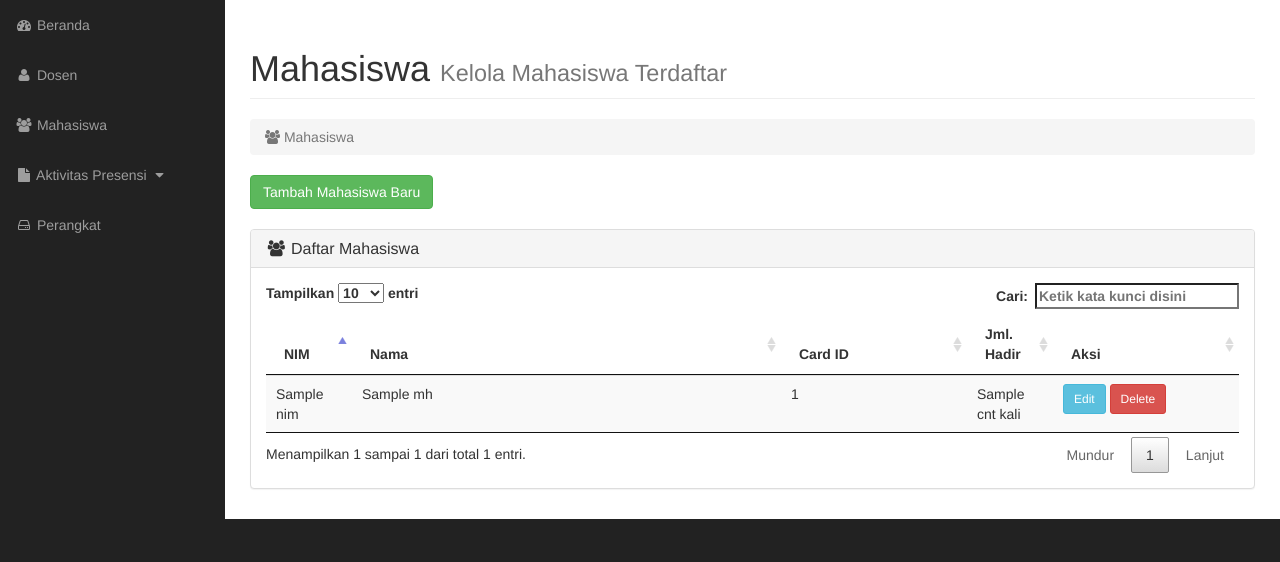
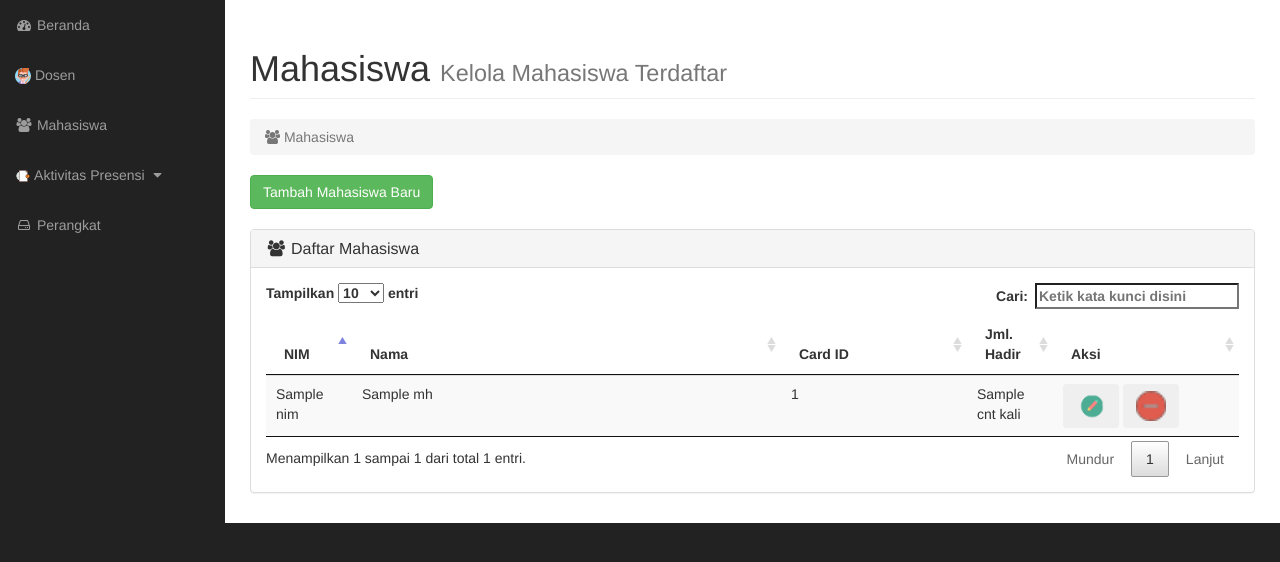
Before and after one commit to dwichan0905/PresensiRFID_Web, a CodeIgniter app: the page made by application/views/mhs.php in a window 1280 px wide. Shown: the part 51-613 px from the top of the page. Run offline with CodeIgniter, Linux system fonts and the light colour scheme; tables that the repository leaves empty hold one stand-in row (values such as "Sample post"); the template is opened without the code that fills it: most values are stand-ins (such as "Sample title", 1, 10 or a date in 2020); data that the repository does not hold is empty.

Commit message:
Add Resources
Changelog:
- Add vector to some pages

```diff
--- a/application/controllers/Coreui.php
+++ b/application/controllers/Coreui.php
@@ -195,9 +195,9 @@ class Coreui extends CI_Controller {
 			if (!$postdata) {
 				$data['app_name'] = $this->config->item('app_name');
 				$data['username'] = $this->session->userdata('username');
-				$data['error'] = true;
-				$data['errorOn'] = "all"; // id, nama, pw, all
-				$data['errorText'] = "Kurang duit 😗";
+				$data['error'] = false;
+				$data['errorOn'] = ""; // id, nama, pw, all
+				$data['errorText'] = "";
 
 				$this->load->view('tambah_dosen', $data);
 			} else {
--- a/application/views/admin/header.php
+++ b/application/views/admin/header.php
@@ -1,3 +1,4 @@
+<link rel="shortcut icon" type="image/jpg" href="<?= base_url('assets/resources'); ?>/wisudawan.jpg">
 <!-- Bootstrap Core CSS -->
 <link href="<?= base_url('assets/admin'); ?>/css/bootstrap.min.css" rel="stylesheet">
 
--- a/application/views/admin/sidebar.php
+++ b/application/views/admin/sidebar.php
@@ -5,13 +5,13 @@
                         <a href="<?= base_url(''); ?>"><i class="fa fa-fw fa-dashboard"></i> Beranda</a>
                     </li>
                     <li <?= ($page == 'dosen' ? "class=\"active\"" : "");?>>
-                        <a href="<?= base_url(''); ?>dosen.me"><i class="fa fa-fw fa-user"></i> Dosen</a>
+                        <a href="<?= base_url(''); ?>dosen.me"><img src="<?= base_url()?>assets/resources/professor.png" /> Dosen</a>
                     </li>
                     <li <?= ($page == 'mhs' ? "class=\"active\"" : "");?>>
                         <a href="<?= base_url(''); ?>mahasiswa.me"><i class="fa fa-fw fa-users"></i> Mahasiswa</a>
                     </li>
                     <li <?= (($page == 'today') || ($page == 'all') ? "class=\"active\"" : "");?>>
-                        <a href="javascript:;" data-toggle="collapse" data-target="#act"><i class="fa fa-fw fa-file"></i> Aktivitas Presensi <i class="fa fa-fw fa-caret-down"></i></a>
+                        <a href="javascript:;" data-toggle="collapse" data-target="#act"><img src="<?= base_url()?>assets/resources/files-and-folders.png" /> Aktivitas Presensi <i class="fa fa-fw fa-caret-down"></i></a>
                         <ul id="act" class="collapse">
                             <li>
                                 <a href="<?= base_url(''); ?>activity/today.me"><i class="fa fa-fw fa-calendar"></i> Hari Ini</a>
--- a/application/views/dosen.php
+++ b/application/views/dosen.php
@@ -31,7 +31,7 @@
                         </h1>
                         <ol class="breadcrumb">
                             <li class="active">
-                                <i class="fa fa-user"></i> Dosen
+                                <img src="<?= base_url()?>assets/resources/professor.png" /> Dosen
                             </li>
                         </ol>
                     </div>
@@ -47,7 +47,7 @@
                     <div class="col-lg-12">
                         <div class="panel panel-default">
                             <div class="panel-heading">
-                                <h3 class="panel-title"><i class="fa fa-user fa-fw"></i> Daftar Dosen</h3>
+                                <h3 class="panel-title"><img src="<?= base_url()?>assets/resources/professor.png" /> Daftar Dosen</h3>
                             </div>
                             <div class="panel-body">
                                 <div class="table-responsive">
--- a/application/views/login.php
+++ b/application/views/login.php
@@ -18,9 +18,7 @@
 					  	<div class="card text-white bg-primary py-5 d-md-down-none" style="width:44%">
 							<div class="card-body text-center">
 								<div>
-									<h2>Sign up</h2>
-									<p>Lorem ipsum dolor sit amet, consectetur adipisicing elit, sed do eiusmod tempor incididunt ut labore et dolore magna aliqua.</p>
-									<button class="btn btn-primary active mt-3" type="button">Register Now!</button>
+									<img class="img-responsive" src="<?=base_url()?>assets/resources/mahasiswa.png" height="300px"/>
 								</div>
 							</div>
 						</div>
@@ -29,6 +27,8 @@
 								<div class="card-body">
 									<h1>Masuk</h1>
 									<p class="text-muted">Masuk ke <?= $app_name ?></p>
+									<br />
+									<br />
 									<p><?= @$err ?></p>
 									<div class="input-group mb-3">
 										<div class="input-group-prepend">
--- a/application/views/login/header.php
+++ b/application/views/login/header.php
@@ -6,3 +6,5 @@
 <!-- Main styles for this application-->
 <link href="<?= base_url('assets/login'); ?>/css/style.css" rel="stylesheet">
 <link href="<?= base_url('assets/login'); ?>/vendors/pace-progress/css/pace.min.css" rel="stylesheet">
+
+<link rel="shortcut icon" type="image/jpg" href="<?= base_url('assets/resources'); ?>/wisudawan.jpg">
--- a/application/views/mhs.php
+++ b/application/views/mhs.php
@@ -81,8 +81,8 @@
                                                 <td><?= $u->card_id ?></td>
                                                 <td><?= $u->cnt ?> kali</td>
                                                 <td>
-                                                    <button type="button" class="btn btn-info btn-sm" onclick="">Edit</button>
-                                                    <button type="button" class="btn btn-danger btn-sm" title="Hapus mahasiswa <?= $u->nama ?>" onclick="delmhs(`<?= base_url(); ?>`,'<?= $u->nim ?>',`<?= $u->nama ?>`)">Delete</button>
+                                                    <button type="button" class="btn" title="Ubah mahasiswa <?= $u->nama ?>" onclick=""><img src="<?= base_url()?>assets/resources/pencil.png" height="30"/></button>
+                                                    <button type="button" class="btn" title="Hapus mahasiswa <?= $u->nama ?>" onclick="delmhs(`<?= base_url(); ?>`,'<?= $u->nim ?>',`<?= $u->nama ?>`)"><img src="<?= base_url()?>assets/resources/delete.png" height="30"/></button>
                                                 </td>
                                             </tr>
                                         <?php } ?>
```
Also changed, not shown: application/views/tambah_dosen.php (+7 -7 lines), assets/resources/delete.png (added), assets/resources/files-and-folders.png (added), assets/resources/mahasiswa.png (added), assets/resources/pencil.png (added), assets/resources/pencil2.png (added), assets/resources/plus.png (added), assets/resources/professor.png (added), assets/resources/wisudawan.jpg (added).
